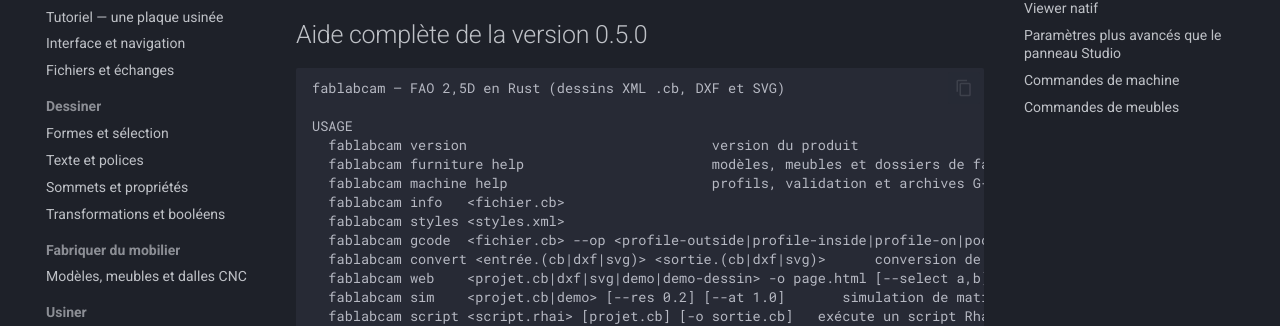
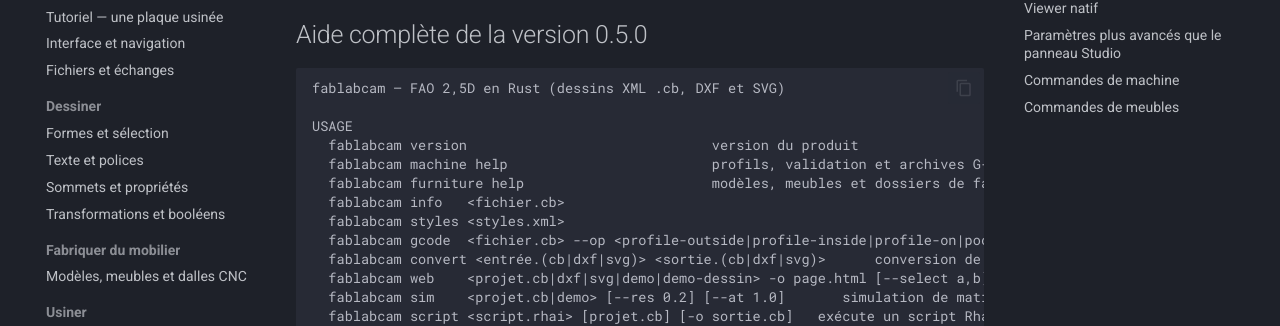
Before and after one commit to FabLabCAM/docs, an MkDocs documentation site: the page built from docs/reference/cli.md, in a window 1280 px wide and 1400 px high, scrolled down 1189 px. Shown: the part 181-507 px from the top of the window. Built offline with MkDocs 1.6.1 and Material for MkDocs 9.7.7, drawn with Linux system fonts in a browser that asks for light colours; comment, search, counter and statistics services are not loaded; some of the changed text lies outside the part shown.

```diff
--- a/docs/reference/cli.md
+++ b/docs/reference/cli.md
@@ -45,8 +45,8 @@ fablabcam — FAO 2,5D en Rust (dessins XML .cb, DXF et SVG)
 
 USAGE
   fablabcam version                              version du produit
+  fablabcam machine help                         profils, validation et archives G-code
   fablabcam furniture help                       modèles, meubles et dossiers de fabrication
-  fablabcam machine help                         profils, validation et archives G-code
   fablabcam info   <fichier.cb>
   fablabcam styles <styles.xml>
   fablabcam gcode  <fichier.cb> --op <profile-outside|profile-inside|profile-on|pocket|drill> [options]
```
